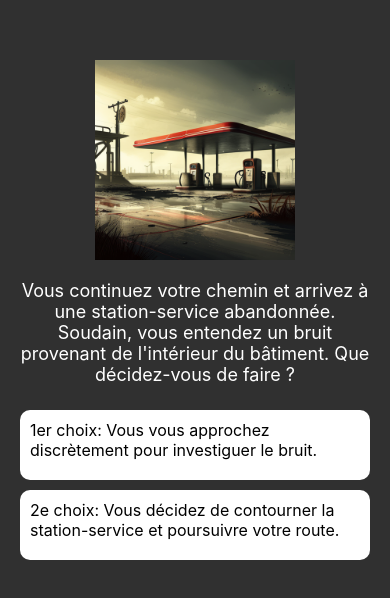
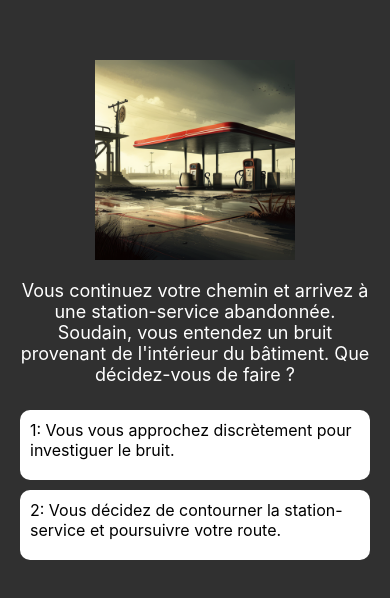
Before and after one commit to pascal-rithi-ke/Wasteland_Warrior, a React Native app in the folder front/: screen /Second_Choice in a window 390 px wide. Shown: the part 110-708 px from the top of the page. Built offline with nearby package versions, Linux system fonts and the light colour scheme.

Commit message:
Ajustement q.2

```diff
--- a/front/screens/inGame/Second_Choice.js
+++ b/front/screens/inGame/Second_Choice.js
@@ -20,12 +20,12 @@ const Second_Choice = ({ navigation }) => {
       </Text>
       <TouchableOpacity style={styles.choiceCard} onPress={handleChoice1}>
         <Text style={styles.choiceOption}>
-          1er choix: Vous vous approchez discrètement pour investiguer le bruit.
+          1: Vous vous approchez discrètement pour investiguer le bruit.
         </Text>
       </TouchableOpacity>
       <TouchableOpacity style={styles.choiceCard} onPress={handleChoice2}>
         <Text style={styles.choiceOption}>
-          2e choix: Vous décidez de contourner la station-service et poursuivre votre route.
+          2: Vous décidez de contourner la station-service et poursuivre votre route.
         </Text>
       </TouchableOpacity>
     </View>
```
